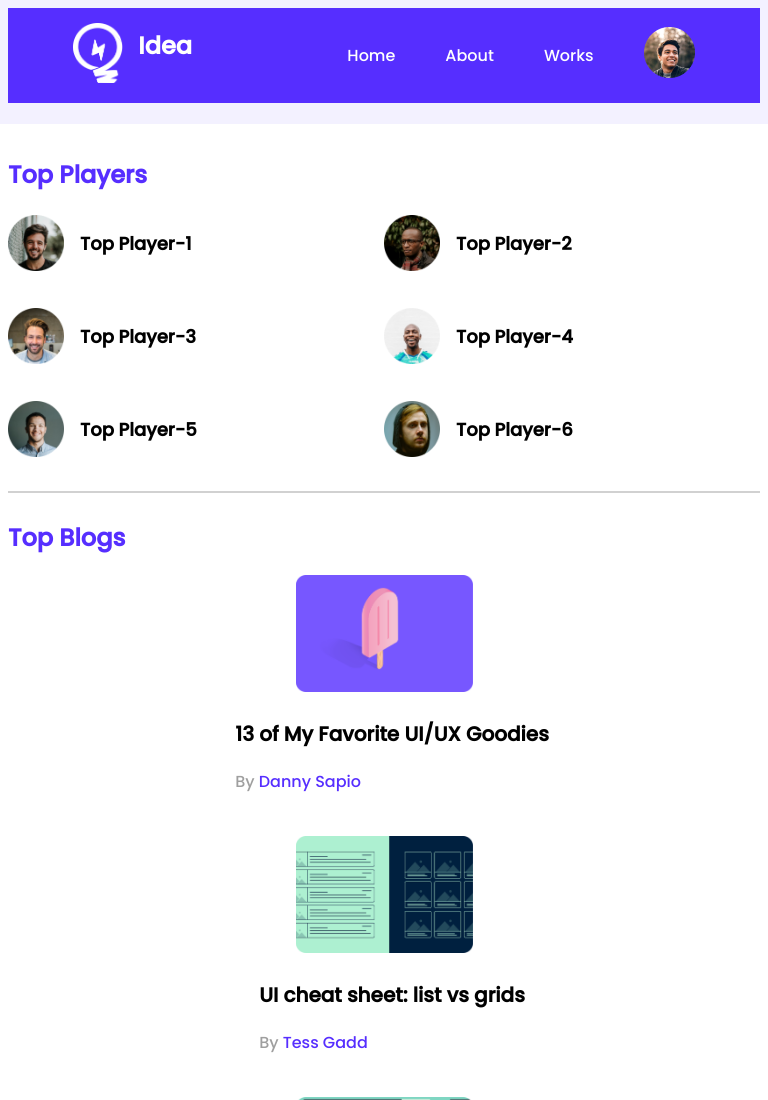
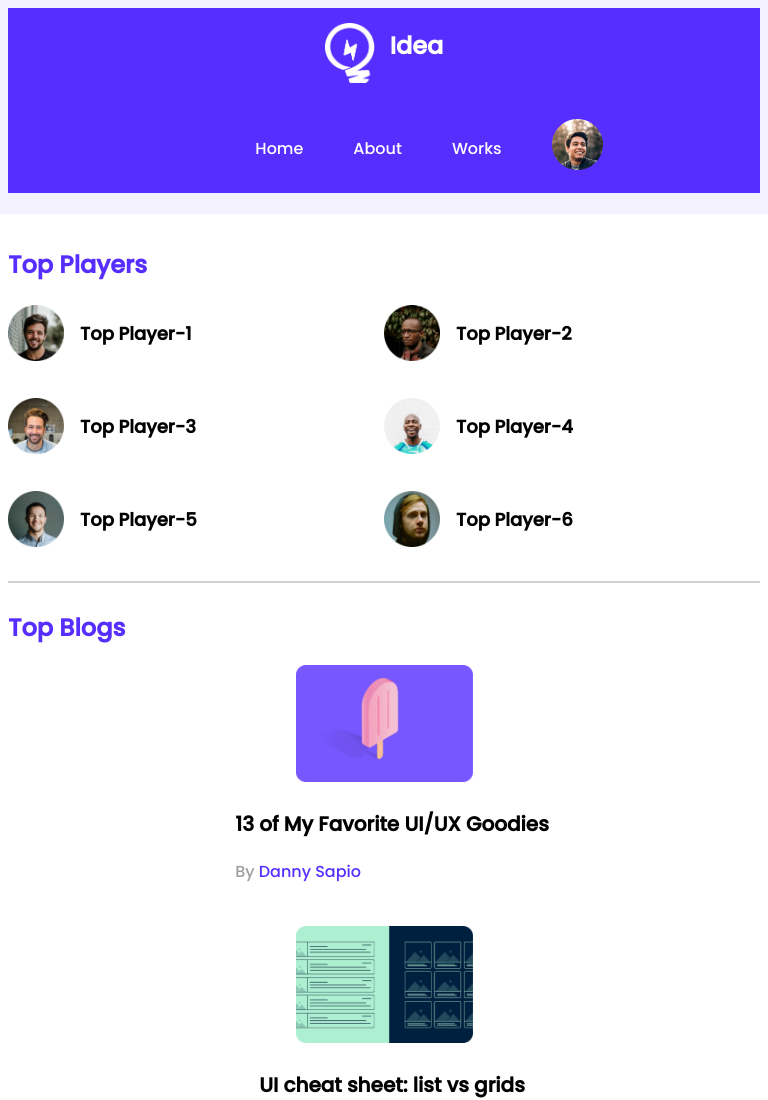
Before and after one commit to Sheikhasib/leader-board-html-css3, a plain HTML site: page index.html in a window 768 px wide. Shown: the top 1100 px of the page. Drawn offline with Linux system fonts and the light colour scheme.

Commit message:
header and responsiveness done

```diff
--- a/styles/style.css
+++ b/styles/style.css
@@ -217,7 +217,7 @@ nav li {
         grid-template-columns: repeat(1, 1fr);
         /* align-items: center; */
     }
-    .blog{
+    nav, .blog{
         flex-direction: column;
         align-items: center;
     }
```
